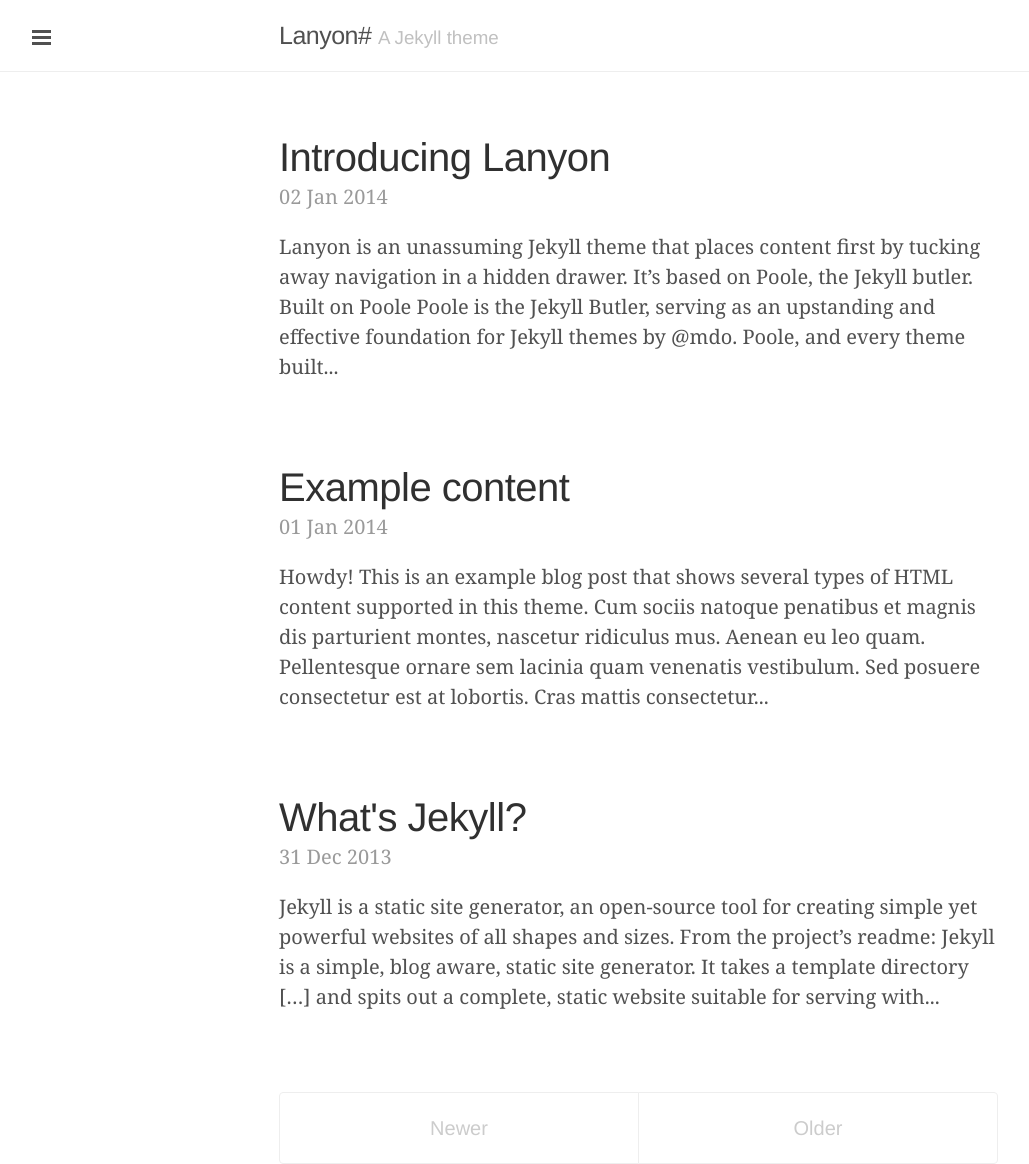
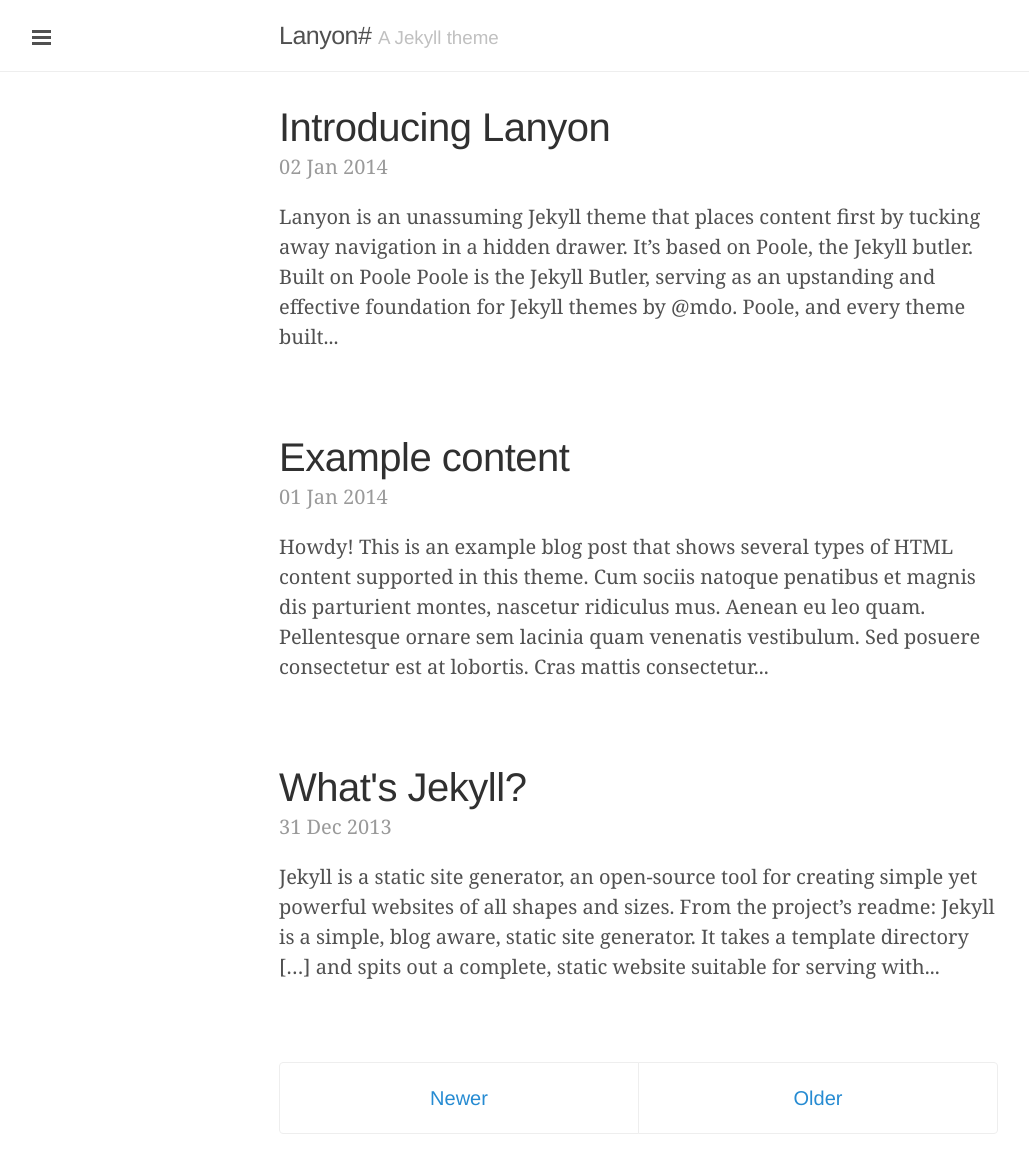
Before and after one commit to skylerlee/codelet, a Jekyll site: the page built from index.html, in a window 1280 px wide. Shown: the whole page, without its empty margins (1-1030 px from the left). Built offline with Jekyll 4.4.1, drawn with Linux system fonts in a browser that asks for light colours; the list of posts is cut into pages by our own code; after the commit the page ends 1134 px from its top, so only the background shows below that.

Commit message:
Update page style

```diff
--- a/assets/css/lanyon.css
+++ b/assets/css/lanyon.css
@@ -99,13 +99,8 @@
 .masthead {
   padding-top:    1rem;
   padding-bottom: 1rem;
-  margin-bottom: 3rem;
+  margin-bottom: 1.5rem;
   border-bottom: 1px solid #eee;
-}
-.masthead-title {
-  margin-top: 0;
-  margin-bottom: 0;
-  color: #505050;
 }
 .masthead-title a {
   color: #505050;
@@ -396,6 +391,9 @@
 a.pagination-item:hover {
   background-color: #f5f5f5;
 }
+a.pagination-item.disabled {
+  cursor: not-allowed;
+}
 
 @media (min-width: 30rem) {
   .pagination {
--- a/index.html
+++ b/index.html
@@ -17,11 +17,11 @@
   {% if paginator.previous_page %}
   <a class="pagination-item newer" href="{{ paginator.previous_page_path | relative_url }}">Newer</a>
   {% else %}
-  <span class="pagination-item newer">Newer</span>
+  <a class="pagination-item newer disabled">Newer</a>
   {% endif %}
   {% if paginator.next_page %}
   <a class="pagination-item older" href="{{ paginator.next_page_path | relative_url }}">Older</a>
   {% else %}
-  <span class="pagination-item older">Older</span>
+  <a class="pagination-item older disabled">Older</a>
   {% endif %}
 </div>
```
